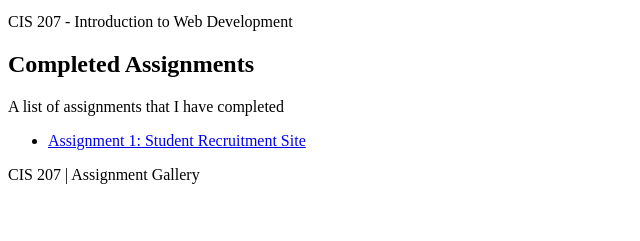
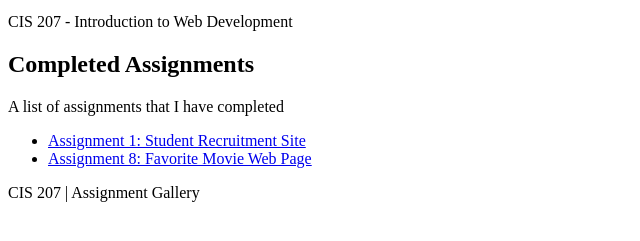
Before and after one commit to Coot123454/cduke, a plain HTML site: page index.html in a window 1280 px wide. Shown: the part 101-342 px from the top of the page, without its empty margins (0-640 px from the left). Drawn offline with Linux system fonts and the light colour scheme.

Commit message:
Add link to Assignment 8 in index.html

```diff
--- a/index.html
+++ b/index.html
@@ -16,6 +16,7 @@
     <p>A list of assignments that I have completed</p>
     <ul>
       <li><a href="assignments/studentclub.html">Assignment 1: Student Recruitment Site</a></li>
+      <li><a href="assignments/movie8.html">Assignment 8: Favorite Movie Web Page</a></li>
     </ul>
   </main>
   <footer><p>CIS 207 | Assignment Gallery</p></footer>
```
